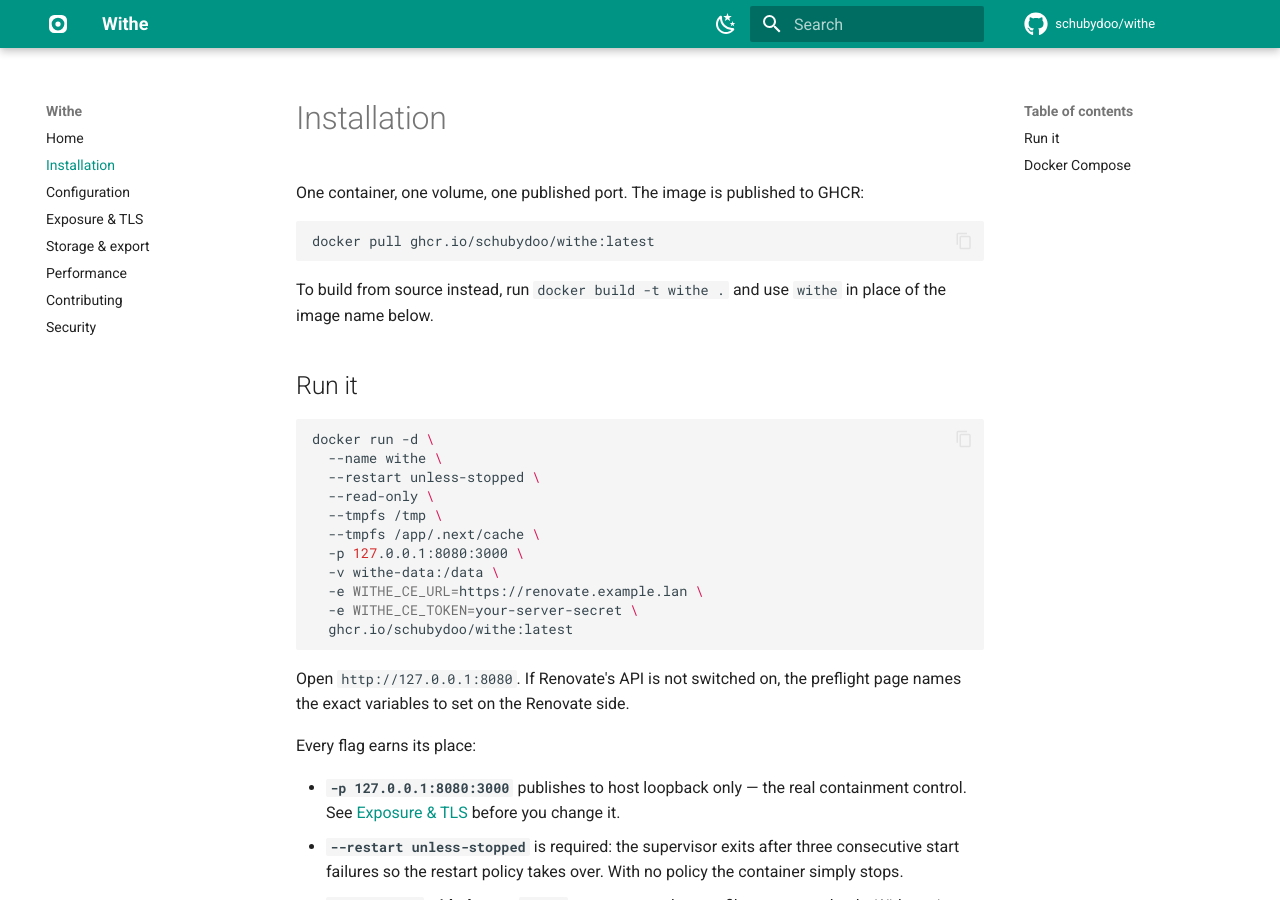
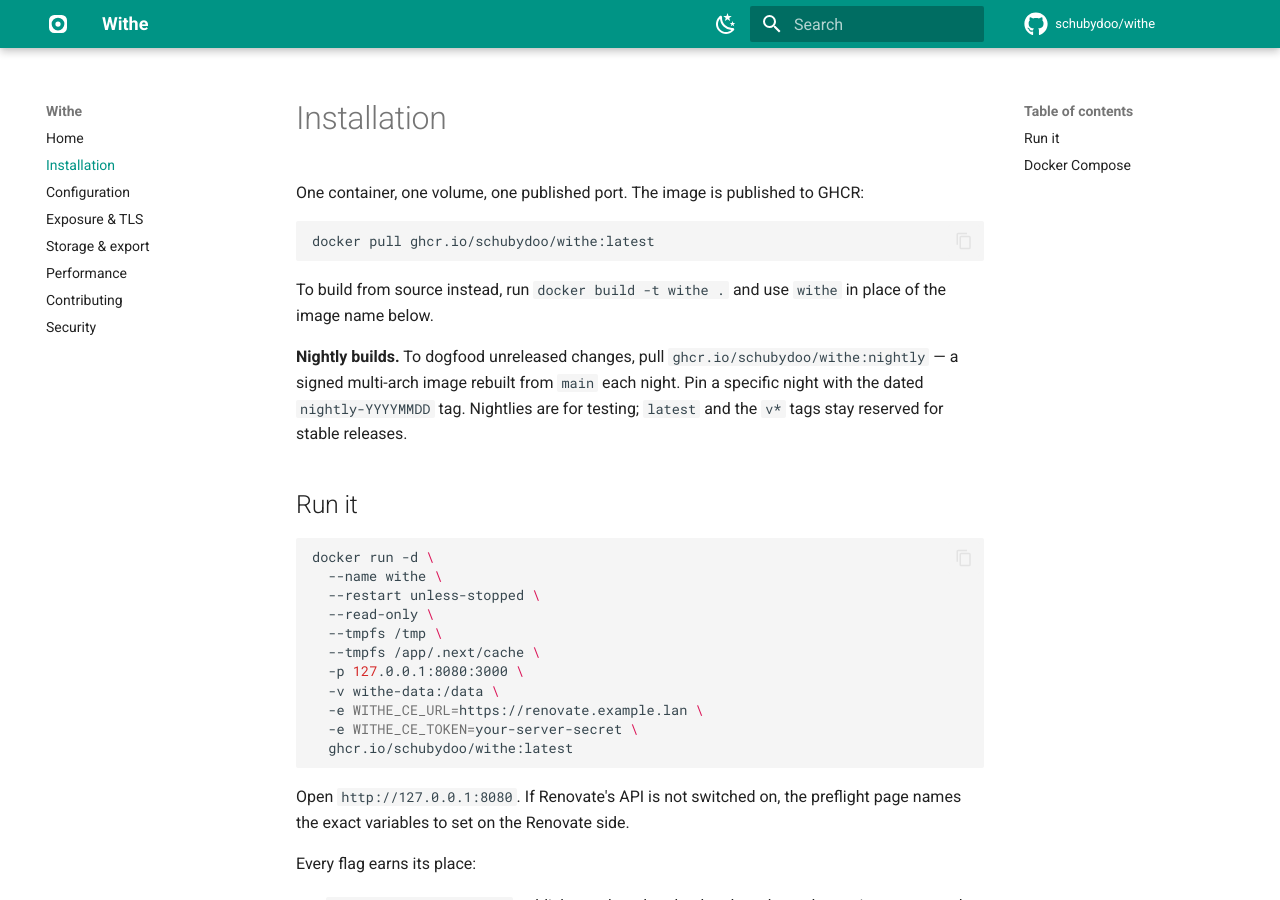
Before and after one commit to schubydoo/withe, an MkDocs documentation site: the page built from docs/installation.md, in a window 1280 px wide and 900 px high. Built offline with MkDocs 1.6.1 and Material for MkDocs 9.7.7, drawn with Linux system fonts in a browser that asks for light colours; comment, search, counter and statistics services are not loaded; the version menu is left out.

Commit message:
ci: publish a nightly image off main for dogfooding (#39)
* ci: publish a nightly image off main for dogfooding

Add a scheduled workflow that builds a signed multi-arch image from main
each night and pushes it to GHCR as a rolling `nightly` tag plus a dated
`nightly-YYYYMMDD` tag, so unreleased changes can be run without cutting a
release. Same supply-chain posture as a release — cosign-signed, registry
SLSA provenance + SBOM — but no GitHub Release and never `latest`; those
stay with the stable v* flow. A scheduled run no-ops when main has not moved
in the last day; a manual dispatch always builds. Document the tag in
installation.md.

Co-Authored-By: Claude Opus 4.8 <noreply@anthropic.com>

* ci: harden the nightly workflow per review

- Move the cron off the top of the hour (13 3 * * *), matching the repo
  convention and dodging GitHub's most contended scheduler slot.
- Build main only: refuse a workflow_dispatch from any other branch, which
  would otherwise publish that branch to the rolling nightly tag.
- Replace the wall-clock freshness window with a commit comparison against
  the last successful nightly, so a scheduled run delayed behind the queue
  cannot silently drop a night. This also builds only when main actually
  moves, so the dated tags accrue at the rate of change, not one a night.
- Drop the redundant sha- tag (the OCI revision label already records the
  commit) and note GHCR retention for the dated tags.

Co-Authored-By: Claude Opus 4.8 <noreply@anthropic.com>

---------

Co-authored-by: Schuby <12485317+schubydoo@users.noreply.github.com>
Co-authored-by: Claude Opus 4.8 <noreply@anthropic.com>

```diff
--- a/docs/installation.md
+++ b/docs/installation.md
@@ -8,6 +8,11 @@ docker pull ghcr.io/schubydoo/withe:latest
 
 To build from source instead, run `docker build -t withe .` and use `withe` in place of the image
 name below.
+
+**Nightly builds.** To dogfood unreleased changes, pull `ghcr.io/schubydoo/withe:nightly` — a signed
+multi-arch image rebuilt from `main` each night. Pin a specific night with the dated
+`nightly-YYYYMMDD` tag. Nightlies are for testing; `latest` and the `v*` tags stay reserved for
+stable releases.
 
 ## Run it
 
```
Also changed, not shown: 1 other file.
